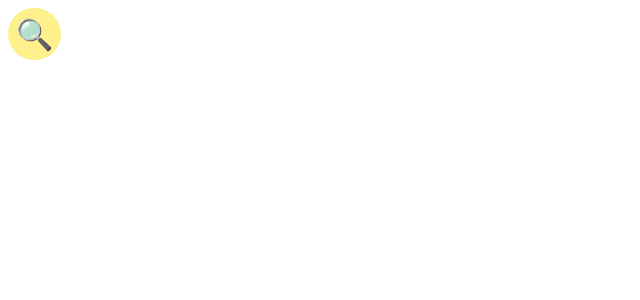
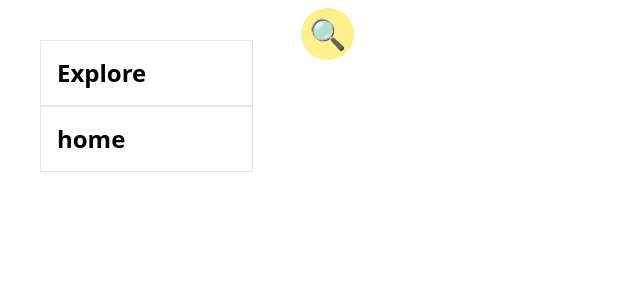
Before and after one commit to rutikwankhade/glimpse, a Next.js app: page / in a window 1280 px wide. Shown: the top 300 px of the page, without its empty margins (0-640 px from the left). Built offline with nearby package versions, Linux system fonts and the light colour scheme.

Commit message:
feat: add sidebar component

```diff
--- /dev/null
+++ b/components/Sidebar.js
@@ -0,0 +1,24 @@
+import Link from "next/link";
+
+const Sidebar = () => {
+    return (
+        <div className="w-2/12 bg-gray-50 flex flex-col  rounded-lg m-10">
+            <Link href="/explore" >
+                <a className="text-2xl border font-semibold p-4 bg-white">
+                Explore
+
+                </a>
+            </Link>
+            <Link href="/" >
+
+                <a className="text-2xl border font-semibold p-4 bg-white">
+                home
+
+                </a>
+            </Link>
+
+        </div>
+     );
+}
+
+export default Sidebar;
--- a/pages/_app.js
+++ b/pages/_app.js
@@ -1,7 +1,11 @@
 import '../styles/globals.css'
+import Sidebar from '../components/Sidebar'
 
 function MyApp({ Component, pageProps }) {
-  return <Component {...pageProps} />
+  return <div className="flex">
+    <Sidebar/>
+    <Component {...pageProps} />
+    </div>
 }
 
 export default MyApp
--- /dev/null
+++ b/pages/explore.js
@@ -0,0 +1,9 @@
+const explore = () => {
+    return (
+        <div>
+            feed
+        </div>
+      );
+}
+
+export default explore;
--- a/pages/index.js
+++ b/pages/index.js
@@ -39,7 +39,7 @@ export default function Home() {
         <Dialog
           open={isOpen}
           onClose={setIsOpen}
-          className={isOpen ? 'bg-gray-50  h-screen p-10 tansform -translate-y-20 flex  justify-center' : ''}
+          className={isOpen ? ' h-screen p-10 tansform -translate-y-20 flex  justify-center' : ''}
         >
 
           <Dialog.Overlay className="fixed inset-0 -z-10 opacity-30" />
```
